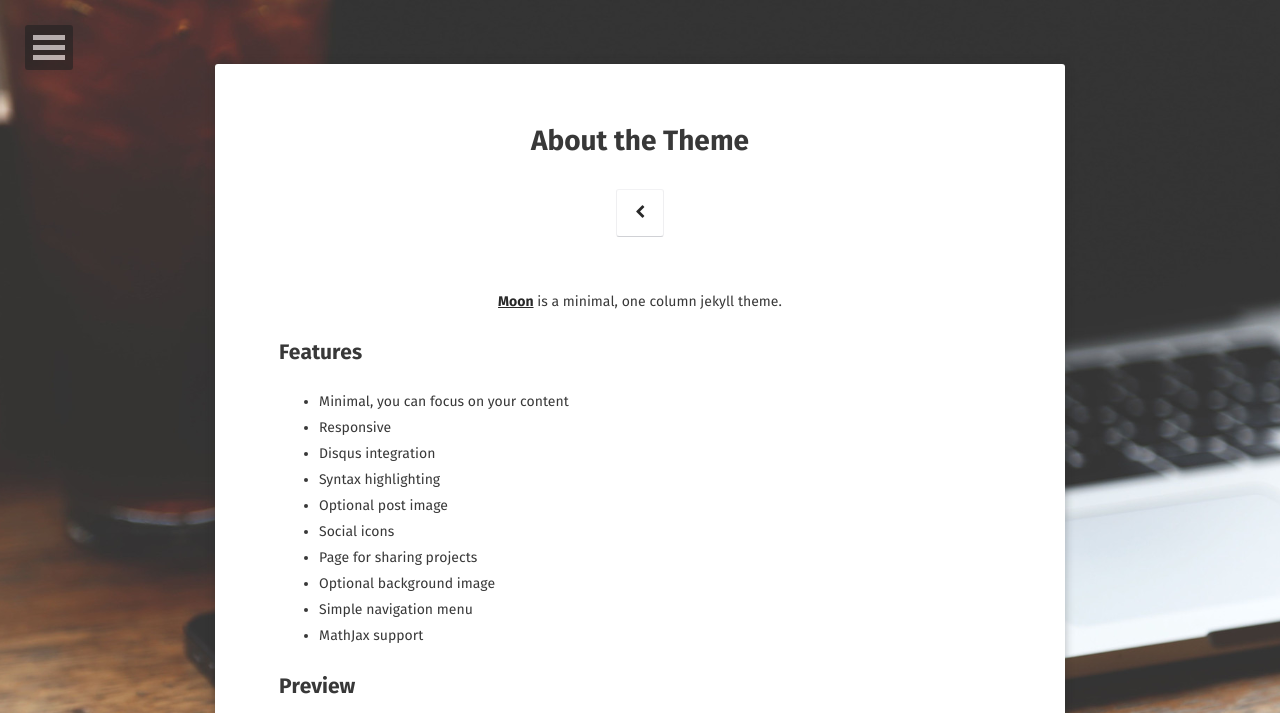
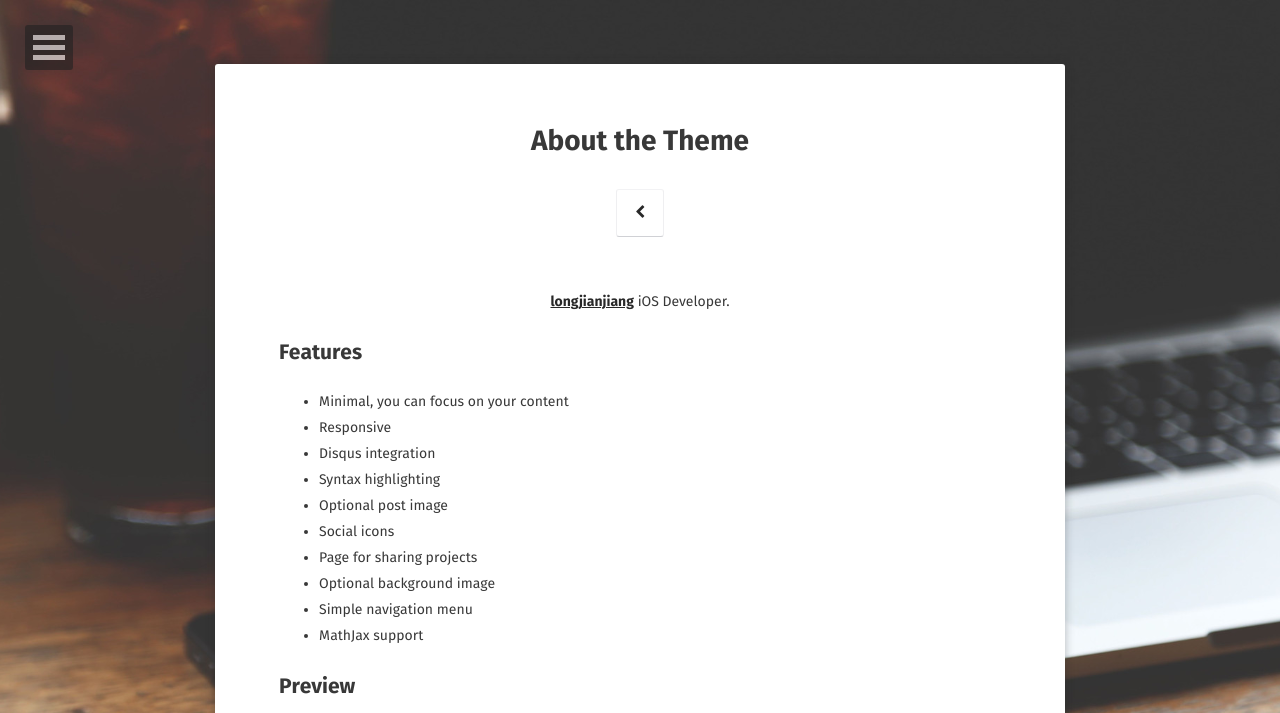
Before and after one commit to longjianjiang/longjianjiang.github.io, a Jekyll site: the page built from about/index.md, in a window 1280 px wide, cut to the strip 0-713 px from the top of the page. Built offline with Jekyll 4.4.1, drawn with Linux system fonts in a browser that asks for light colours; some web fonts are replaced.

Commit message:
Update index.md

```diff
--- a/about/index.md
+++ b/about/index.md
@@ -6,7 +6,7 @@ date: 2016-03-21
 comments: false
 ---
 
-<center><a href="http://taylantatli.github.io/Moon"><b>Moon</b></a> is a minimal, one column jekyll theme.</center>
+<center><a href="http://longjianjiang.github.io/Moon"><b>longjianjiang</b></a> iOS Developer.</center>
 
 ## Features
 * Minimal, you can focus on your content
```
